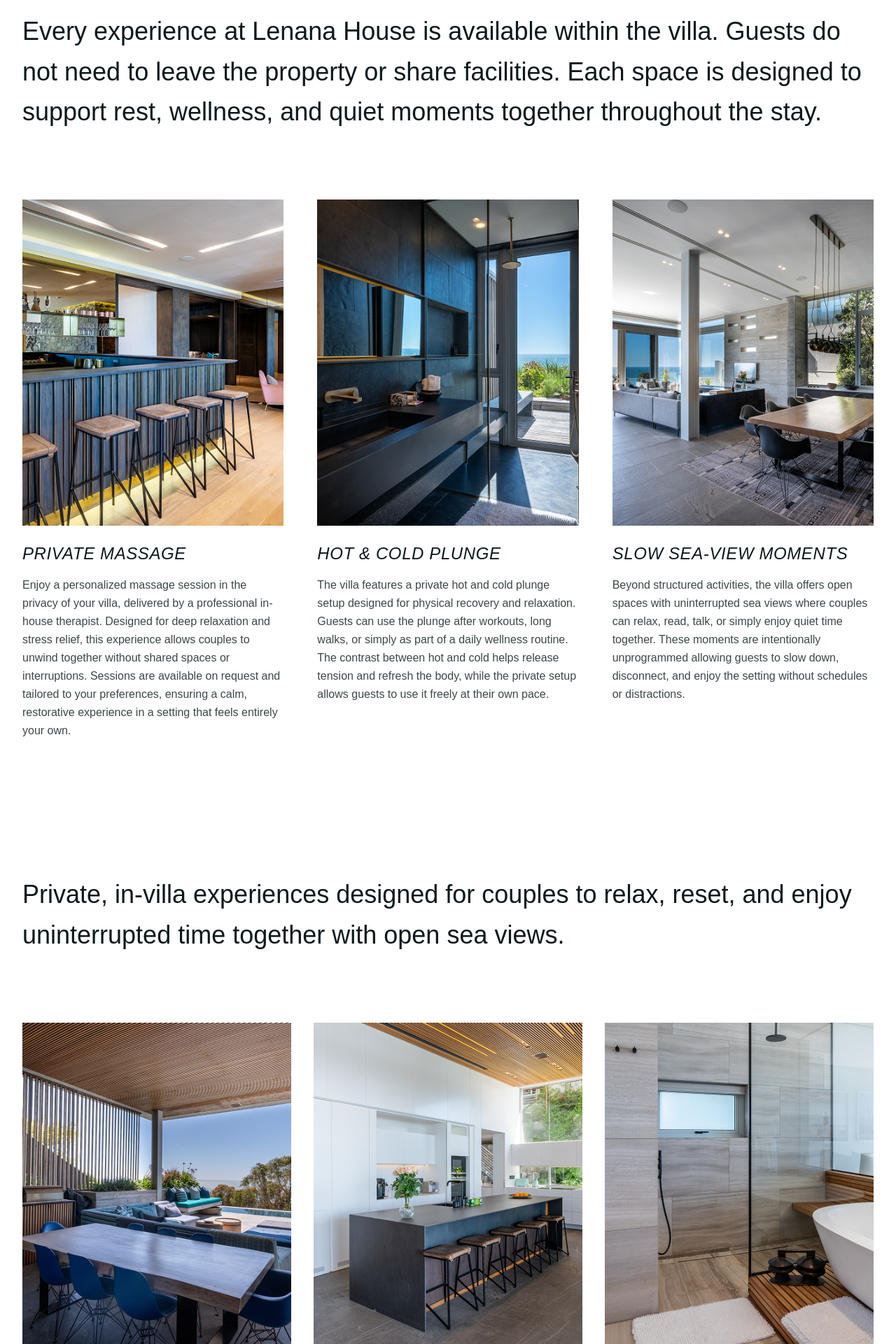
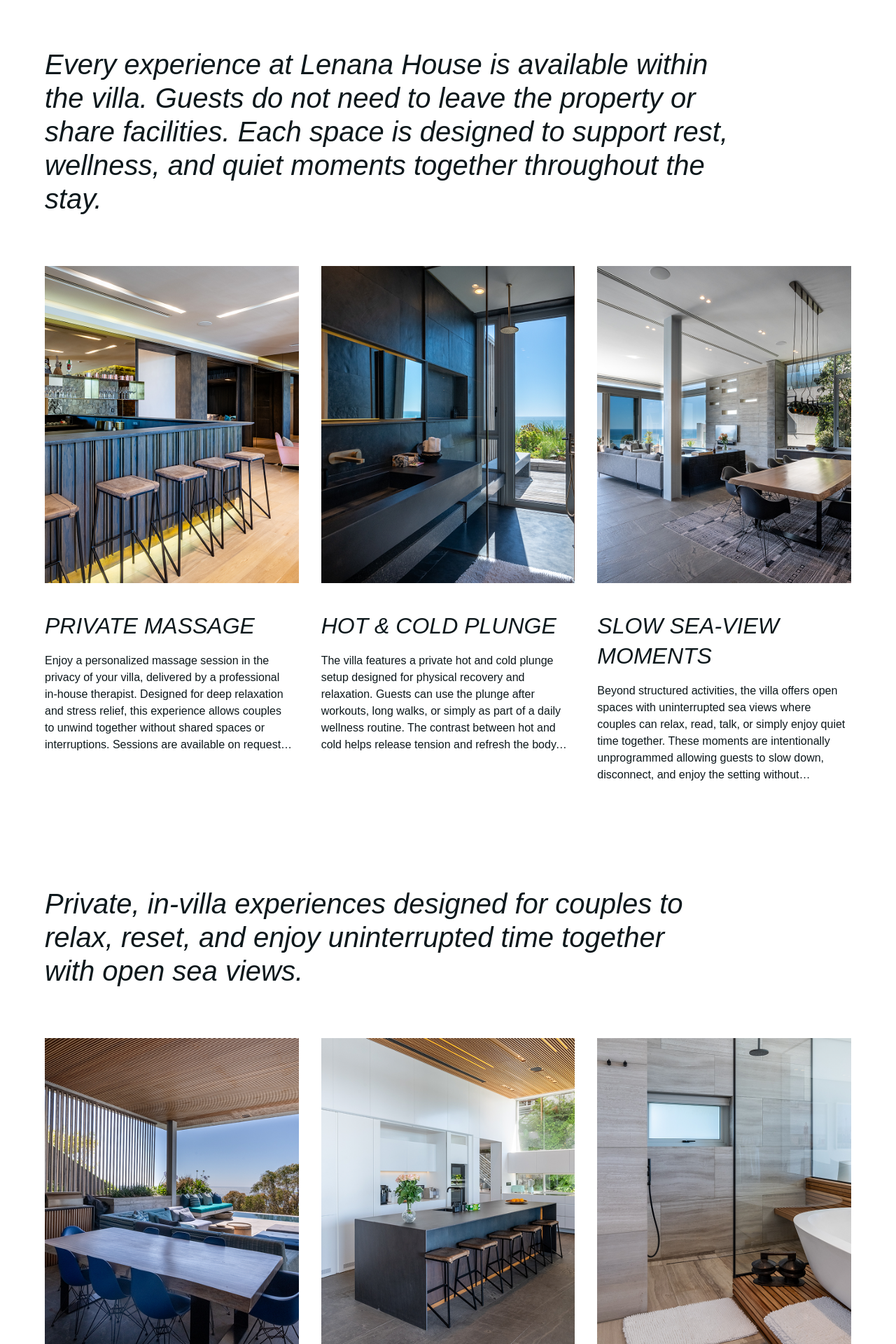
Before and after one commit to robiuzzaman4/lenana-house, a Next.js app: page /experience in a window 1280 px wide. Shown: the part 880-2800 px from the top of the page at 70% size. Built offline with nearby package versions, Linux system fonts and the light colour scheme; a web font is replaced by a local one.

Commit message:
feat: experience page done

```diff
--- a/src/app/experience/page.tsx
+++ b/src/app/experience/page.tsx
@@ -1,28 +1,11 @@
+import ExperiencesGrid from "@/components/pages/experience/ExperiencesGrid";
+import GallerySlider from "@/components/pages/experience/GallerySlider";
+import Intro from "@/components/pages/experience/Intro";
+import SummaryIntro from "@/components/pages/experience/SummaryIntro";
 import Image from "next/image";
 import Link from "next/link";
 
 const Experience = () => {
-  const experiences = [
-    {
-      title: "PRIVATE MASSAGE",
-      description:
-        "Enjoy a personalized massage session in the privacy of your villa, delivered by a professional in-house therapist. Designed for deep relaxation and stress relief, this experience allows couples to unwind together without shared spaces or interruptions. Sessions are available on request and tailored to your preferences, ensuring a calm, restorative experience in a setting that feels entirely your own.",
-      image: "/images/experience/e1.png",
-    },
-    {
-      title: "HOT & COLD PLUNGE",
-      description:
-        "The villa features a private hot and cold plunge setup designed for physical recovery and relaxation. Guests can use the plunge after workouts, long walks, or simply as part of a daily wellness routine. The contrast between hot and cold helps release tension and refresh the body, while the private setup allows guests to use it freely at their own pace.",
-      image: "/images/experience/e2.png",
-    },
-    {
-      title: "SLOW SEA-VIEW MOMENTS",
-      description:
-        "Beyond structured activities, the villa offers open spaces with uninterrupted sea views where couples can relax, read, talk, or simply enjoy quiet time together. These moments are intentionally unprogrammed allowing guests to slow down, disconnect, and enjoy the setting without schedules or distractions.",
-      image: "/images/experience/e3.png",
-    },
-  ];
-
   return (
     <div className="flex flex-col w-full bg-white">
       {/* Hero Section */}
@@ -74,86 +57,16 @@
       </section>
 
       {/* Intro Section */}
-      <section className="pt-12 md:pt-24 px-4 md:px-8">
-        <div className="max-w-7xl mx-auto">
-          <h2 className="text-2xl md:text-4xl leading-[1.6] font-serif text-dark text-start">
-            Every experience at Lenana House is available within the villa.
-            Guests do not need to leave the property or share facilities. Each
-            space is designed to support rest, wellness, and quiet moments
-            together throughout the stay.
-          </h2>
-        </div>
-      </section>
+      <Intro />
 
       {/* Experiences Grid */}
-      <section className="py-12 md:py-24 px-4 md:px-8">
-        <div className="max-w-7xl mx-auto">
-          <div className="grid grid-cols-1 md:grid-cols-2 lg:grid-cols-3 gap-12 md:gap-8 lg:gap-12">
-            {experiences.map((exp, index) => (
-              <div key={index} className="flex flex-col space-y-6 group">
-                <div className="relative aspect-4/5 overflow-hidden">
-                  <Image
-                    src={exp.image}
-                    alt={exp.title}
-                    fill
-                    className="object-cover group-hover:scale-105 transition-transform duration-700"
-                  />
-                </div>
-                <div className="space-y-4">
-                  <h3 className="text-2xl font-serif text-dark tracking-wide italic">
-                    {exp.title}
-                  </h3>
-                  <p className="text-dark/80 font-light leading-relaxed text-sm md:text-base">
-                    {exp.description}
-                  </p>
-                </div>
-              </div>
-            ))}
-          </div>
-        </div>
-      </section>
+      <ExperiencesGrid />
 
-      {/* Section 3 (Summary Intro) */}
-      <section className="py-16 md:py-24 px-4 md:px-8 bg-white text-center">
-        <div className="max-w-7xl mx-auto">
-          <h2 className="text-2xl md:text-4xl leading-[1.6] font-serif text-dark text-start">
-            Private, in-villa experiences designed for couples to relax, reset,
-            and enjoy uninterrupted time together with open sea views.
-          </h2>
-        </div>
-      </section>
+      {/* Summary Intro */}
+      <SummaryIntro />
 
-      {/* Bottom Gallery */}
-      <section className="pb-24 md:pb-32 px-4 md:px-8">
-        <div className="max-w-7xl mx-auto">
-          <div className="grid grid-cols-1 md:grid-cols-3 gap-6 md:gap-8">
-            <div className="relative aspect-4/5 overflow-hidden">
-              <Image
-                src="/images/experience/e4.png"
-                alt="Lenana experience gallery 4"
-                fill
-                className="object-cover"
-              />
-            </div>
-            <div className="relative aspect-4/5 overflow-hidden">
-              <Image
-                src="/images/experience/e5.png"
-                alt="Lenana experience gallery 5"
-                fill
-                className="object-cover"
-              />
-            </div>
-            <div className="relative aspect-4/5 overflow-hidden">
-              <Image
-                src="/images/experience/e6.png"
-                alt="Lenana experience gallery 6"
-                fill
-                className="object-cover"
-              />
-            </div>
-          </div>
-        </div>
-      </section>
+      {/* Gallery Slider */}
+      <GallerySlider />
     </div>
   );
 };
--- a/src/app/layout.tsx
+++ b/src/app/layout.tsx
@@ -8,6 +8,7 @@
   variable: "--font-serif",
   subsets: ["latin"],
   weight: ["400"],
+  style: ["italic", "normal"],
 });
 
 export const metadata: Metadata = {
--- /dev/null
+++ b/src/components/pages/experience/ExperiencesGrid.tsx
@@ -0,0 +1,51 @@
+import Image from "next/image";
+
+const experiences = [
+  {
+    title: "PRIVATE MASSAGE",
+    description:
+      "Enjoy a personalized massage session in the privacy of your villa, delivered by a professional in-house therapist. Designed for deep relaxation and stress relief, this experience allows couples to unwind together without shared spaces or interruptions. Sessions are available on request and tailored to your preferences, ensuring a calm, restorative experience in a setting that feels entirely your own.",
+    image: "/images/experience/e1.png",
+  },
+  {
+    title: "HOT & COLD PLUNGE",
+    description:
+      "The villa features a private hot and cold plunge setup designed for physical recovery and relaxation. Guests can use the plunge after workouts, long walks, or simply as part of a daily wellness routine. The contrast between hot and cold helps release tension and refresh the body, while the private setup allows guests to use it freely at their own pace.",
+    image: "/images/experience/e2.png",
+  },
+  {
+    title: "SLOW SEA-VIEW MOMENTS",
+    description:
+      "Beyond structured activities, the villa offers open spaces with uninterrupted sea views where couples can relax, read, talk, or simply enjoy quiet time together. These moments are intentionally unprogrammed allowing guests to slow down, disconnect, and enjoy the setting without schedules or distractions.",
+    image: "/images/experience/e3.png",
+  },
+];
+
+const ExperiencesGrid = () => {
+  return (
+    <section className="px-4 lg:px-16">
+      <div className="max-w-[1312px] mx-auto">
+        <div className="grid grid-cols-1 md:grid-cols-2 lg:grid-cols-3 gap-8">
+          {experiences.map((exp, index) => (
+            <div key={index} className="flex flex-col space-y-10 group">
+              <div className="relative aspect-4/5 overflow-hidden">
+                <Image
+                  src={exp.image}
+                  alt={exp.title}
+                  fill
+                  className="object-cover group-hover:scale-105 transition-transform duration-700"
+                />
+              </div>
+              <div className="space-y-4">
+                <h3 className="text-2xl lg:text-[32px] italic">{exp.title}</h3>
+                <p className="text-base pr-2 line-clamp-6">{exp.description}</p>
+              </div>
+            </div>
+          ))}
+        </div>
+      </div>
+    </section>
+  );
+};
+
+export default ExperiencesGrid;
--- /dev/null
+++ b/src/components/pages/experience/GallerySlider.tsx
@@ -0,0 +1,38 @@
+import Image from "next/image";
+
+const GallerySlider = () => {
+  return (
+    <section className="pb-[148px] px-4 lg:px-16">
+      <div className="max-w-[1312px] mx-auto">
+        <div className="grid grid-cols-1 md:grid-cols-3 gap-8">
+          <div className="relative aspect-4/5 overflow-hidden">
+            <Image
+              src="/images/experience/e4.png"
+              alt="Lenana experience gallery 4"
+              fill
+              className="object-cover"
+            />
+          </div>
+          <div className="relative aspect-4/5 overflow-hidden">
+            <Image
+              src="/images/experience/e5.png"
+              alt="Lenana experience gallery 5"
+              fill
+              className="object-cover"
+            />
+          </div>
+          <div className="relative aspect-4/5 overflow-hidden">
+            <Image
+              src="/images/experience/e6.png"
+              alt="Lenana experience gallery 6"
+              fill
+              className="object-cover"
+            />
+          </div>
+        </div>
+      </div>
+    </section>
+  );
+};
+
+export default GallerySlider;
--- /dev/null
+++ b/src/components/pages/experience/Intro.tsx
@@ -0,0 +1,16 @@
+const Intro = () => {
+  return (
+    <section className="pt-[148px] pb-[72px] px-4 lg:px-16">
+      <div className="max-w-[1312px] mx-auto">
+        <h2 className="text-3xl lg:text-[40px] max-w-[1010px] italic tracking-[0.5%]">
+          Every experience at Lenana House is available within the villa. Guests
+          do not need to leave the property or share facilities. Each space is
+          designed to support rest, wellness, and quiet moments together
+          throughout the stay.
+        </h2>
+      </div>
+    </section>
+  );
+};
+
+export default Intro;
--- /dev/null
+++ b/src/components/pages/experience/SummaryIntro.tsx
@@ -0,0 +1,14 @@
+const SummaryIntro = () => {
+  return (
+    <section className="pt-[148px] pb-[72px] px-4 lg:px-16">
+      <div className="max-w-[1312px] mx-auto">
+        <h2 className="text-3xl lg:text-[40px] max-w-[950px] italic">
+          Private, in-villa experiences designed for couples to relax, reset,
+          and enjoy uninterrupted time together with open sea views.
+        </h2>
+      </div>
+    </section>
+  );
+};
+
+export default SummaryIntro;
```
